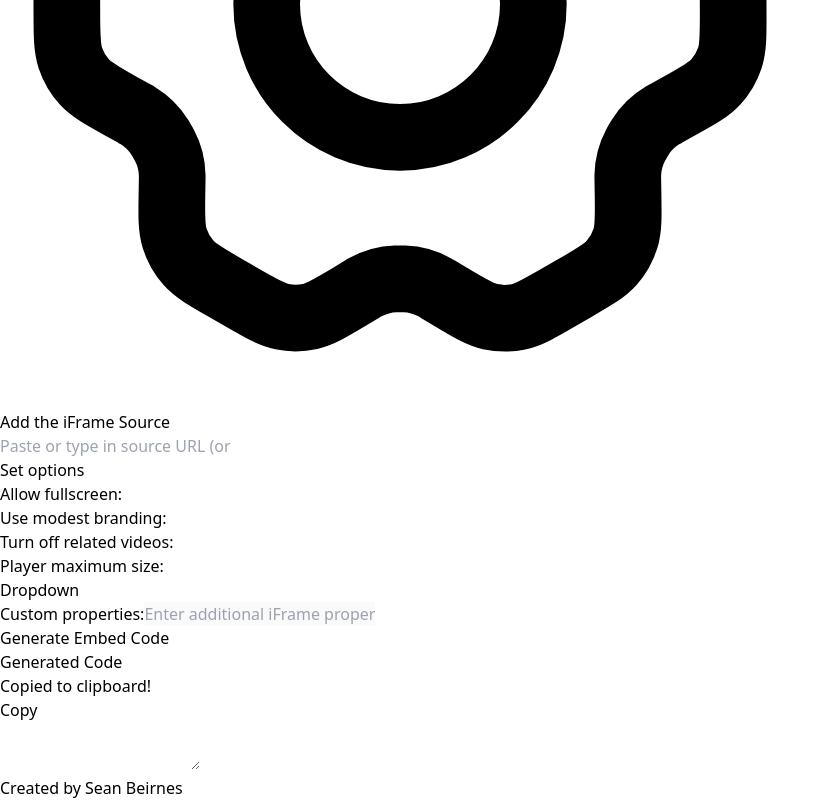
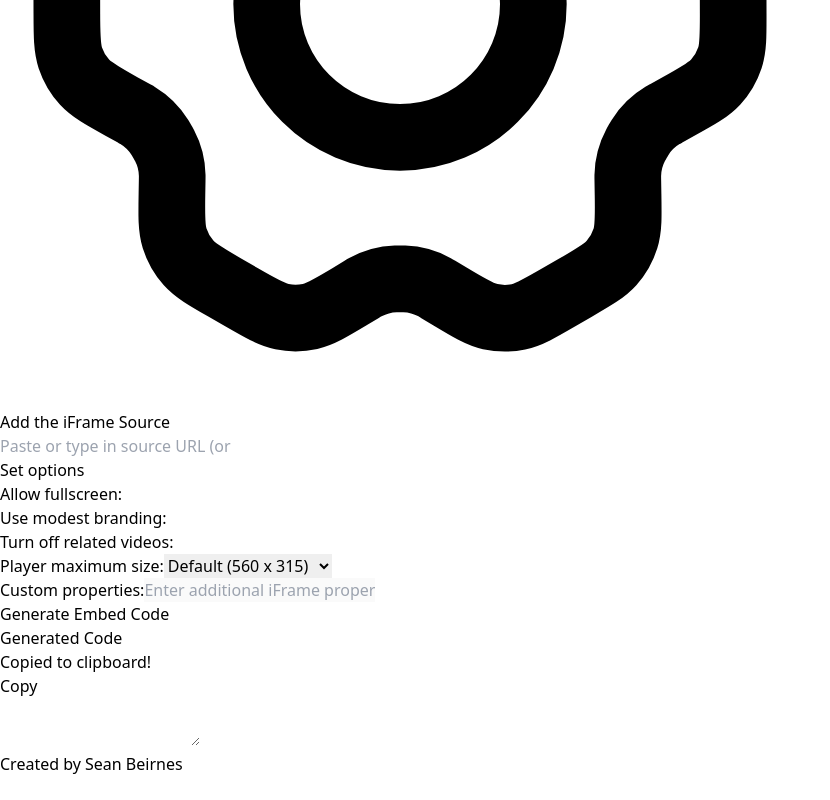
Before and after one commit to seanbeirnes/iFrame_Wizard, a React (Vite) app: page / in a window 1280 px wide. Shown: the part 6134-6934 px from the top of the page, without its empty margins (0-830 px from the left). After the commit the page ends 6910 px from the top, so only its background shows below. Built offline with nearby package versions, Linux system fonts and the light colour scheme.

Commit message:
Created functionality for dropdown option.

```diff
--- a/src/components/common/options/Options_Dropdown.tsx
+++ /dev/null
@@ -1,16 +0,0 @@
-import Options_Wrapper from "./Options_Wrapper";
-
-type Props = {
-    label?: string;
-}
-
-export default function Options_Dropdown({ label }: Props){
-    return (
-        <Options_Wrapper>
-            <>
-                <span className="text-sm text-gray-700">{label}</span>
-                <div className="text-sm">Dropdown</div>
-            </>
-        </Options_Wrapper>
-    )
-}
--- /dev/null
+++ b/src/components/common/options/Options_PlayerWidth.tsx
@@ -0,0 +1,45 @@
+import { ChangeEventHandler } from "react";
+import Options_Wrapper from "./Options_Wrapper";
+
+type Props = {
+    label?: string;
+    id?: string;
+    value?: string;
+    changeHandler?: ChangeEventHandler;
+}
+
+export default function Options_PlayerWidth({ label, id, value, changeHandler }: Props){
+
+    let use_custom = value==="custom" ? true : false;
+
+    return (
+        <Options_Wrapper>
+            <>
+                <span className="text-sm text-gray-700">{label}</span>
+
+                {use_custom && (
+                    <div className="flex flex-wrap items-center justify-center gap-2 ml-auto">
+                        <div>
+                            <label className="text-xs text-gray-700 pr-2">Width</label>
+                            <input className="px-1 w-16 border-2 border-gray-200 rounded-md shadow-inner focus:border-sky-400 outline-2 outline-sky-400 text-xs text-gray-500" type="number" placeholder="560" min="0" max="1920" step="10"></input>
+                        </div>
+                        <div>
+                            <label className="text-xs text-gray-700 pr-2">Height</label>
+                            <input className="px-1 w-16 mr-2 border-2 border-gray-200 rounded-md shadow-inner focus:border-sky-400 outline-2 outline-sky-400 text-xs text-gray-500" type="number" placeholder="315" min="0" max="1080" step="10"></input>
+                        </div>
+
+                    </div>
+                )}
+
+                <select name="select-width" id={id} className="text-xs outline-2 outline-sky-400" onChange={changeHandler} value={value}>
+                    <option value="small">Small (426 x 240)</option>
+                    <option value="default">Default (560 x 315)</option>
+                    <option value="medium">Medium (640 x 360)</option>
+                    <option value="large">Large (854 x 480)</option>
+                    <option value="fill">Fill (100% width)</option>
+                    <option value="custom">Custom</option>
+                </select>
+            </>
+        </Options_Wrapper>
+    )
+}
--- a/src/components/common/options/Options_Text.tsx
+++ b/src/components/common/options/Options_Text.tsx
@@ -1,4 +1,4 @@
-import { ChangeEvent, ChangeEventHandler, ReactEventHandler } from "react";
+import { ChangeEventHandler, ReactEventHandler } from "react";
 import Options_Wrapper from "./Options_Wrapper";
 
 type Props = {
--- a/src/components/ui/Embed_Code_Generator.tsx
+++ b/src/components/ui/Embed_Code_Generator.tsx
@@ -3,15 +3,16 @@ import Card_Section from "../common/Card/Card_Section/Card_Section"
 import Button_Primary from "../common/buttons/Button_Primary/Button_Primary"
 import Button_Square from "../common/buttons/Button_Square/Button_Square"
 import Options_Toggle from "../common/options/Options_Toggle.tsx"
-import Options_Dropdown from "../common/options/Options_Dropdown.tsx"
 import Options_Text from "../common/options/Options_Text.tsx"
 import { ChangeEvent, useState } from "react"
+import Options_PlayerWidth from "../common/options/Options_PlayerWidth.tsx"
 
 export default function EmbedCodeGen(){
 
     const [formProps, setFormProps] = useState<{
         [index: string]: boolean | string;
         allow_fullscreen: boolean;
+        player_max_size: string;
         use_modest_branding: boolean;
         turn_off_related_videos: boolean;
         use_custom_props: boolean;
@@ -19,6 +20,7 @@ export default function EmbedCodeGen(){
         url: string;
     }>({
         allow_fullscreen: true,
+        player_max_size: "default",
         use_modest_branding: true,
         turn_off_related_videos: true,
         use_custom_props: false,
@@ -78,7 +80,7 @@ export default function EmbedCodeGen(){
                     <Options_Toggle label="Allow fullscreen:" id="allow_fullscreen" active={formProps.allow_fullscreen} clickHandler={handleFormProps_bool}/>
                     <Options_Toggle label="Use modest branding:" id="use_modest_branding" active={formProps.use_modest_branding} clickHandler={handleFormProps_bool}/>
                     <Options_Toggle label="Turn off related videos:" id="turn_off_related_videos" active={formProps.turn_off_related_videos} clickHandler={handleFormProps_bool}/>
-                    <Options_Dropdown label="Player maximum size:" />
+                    <Options_PlayerWidth label="Player maximum size:" id="player_max_size" value={formProps.player_max_size} changeHandler={handleFormProps_string}/>
                     <Options_Text label="Custom properties:" toggle_id="use_custom_props" input_id="use_custom_props_value" active={formProps.use_custom_props} clickHandler={handleFormProps_bool} value={formProps.use_custom_props_value} changeHandler={handleFormProps_string}/>
                     <Button_Primary title="Generate Embed Code" clickHandler={submitHandler}/>
                 </div>
```
